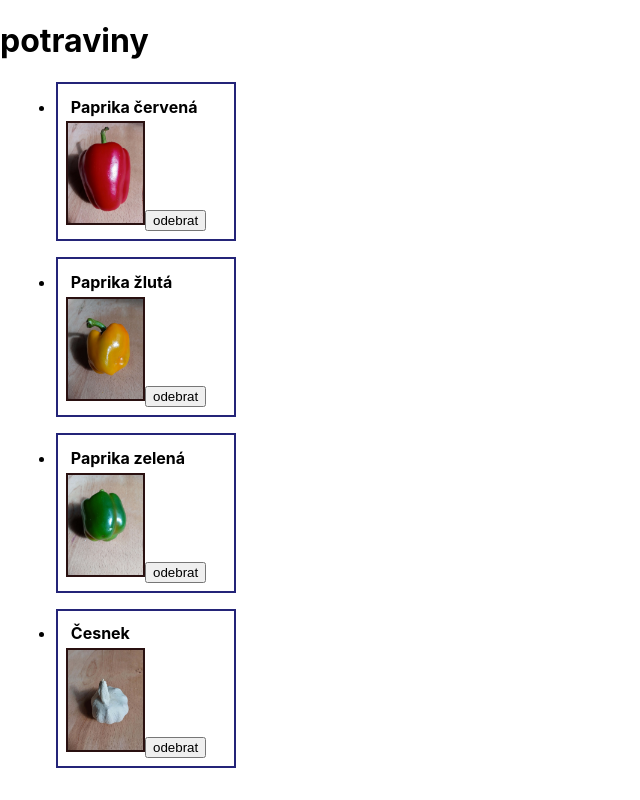
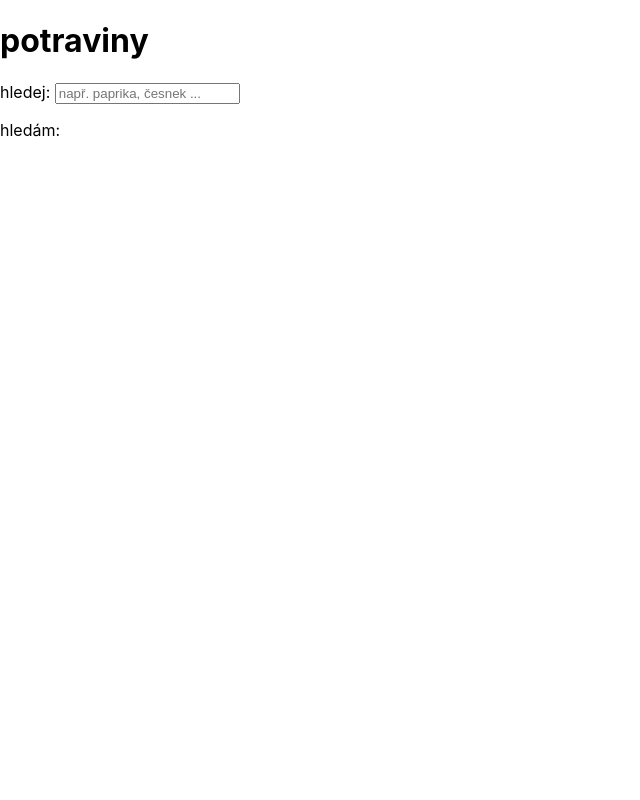
Before and after one commit to Dusan-Goll/OvoZel, a React (Create React App) app: page / in a window 1280 px wide. Shown: the whole page, without its empty margins (0-640 px from the left). Built offline with nearby package versions, Linux system fonts and the light colour scheme.

Commit message:
Search-component added with initial functionality -> App displays goods if searched value is exactly same as goods name.

```diff
--- a/src/App.js
+++ b/src/App.js
@@ -1,4 +1,5 @@
 import './App.css';
+import Vyhledavani from './Vyhledavani.js';
 import vseZbozi from './zbozi.js';
 import { useState } from 'react';
 
@@ -6,12 +7,22 @@ let prvotniZbozi = Object.values(vseZbozi);
 
 function App() {
   const [aktualniZbozi, setAktualniZbozi] = useState(prvotniZbozi);
+  const [vyraz, setVyraz] = useState('');
+
+  function handleChange(e) {
+    setVyraz(e.target.value);
+  }
 
   return (
     <>
       <h1>potraviny</h1>
+
+      <Vyhledavani vyraz={vyraz} onHandleChange={handleChange}/>
+      <p>hledám: {vyraz}</p>
+
       <ul>
-        {aktualniZbozi.map(zbozi => (
+        {aktualniZbozi.filter(polozka => polozka.name === vyraz)
+                      .map(zbozi => (
                         <li key={zbozi.id} className="predmet-seznamu">
                           <h3>{zbozi.name}</h3>
                           <img
@@ -19,13 +30,14 @@ function App() {
                             src={zbozi.src}
                             alt={zbozi.alt}
                           />
-            <button onClick={() => setAktualniZbozi(
+                          {/* <button onClick={() => setAktualniZbozi(
                             aktualniZbozi.filter(z => z.id !== zbozi.id)
                           )}>
                             odebrat
-            </button>
+                          </button> */}
                         </li>
-        ))}
+                      )
+        )}
       </ul>
     </>
   );
--- /dev/null
+++ b/src/Vyhledavani.js
@@ -0,0 +1,18 @@
+
+export default function Vyhledavani({ vyraz, onHandleChange }) {
+
+  return (
+    <>
+      <form>
+        <label>hledej: </label>
+        <input
+          id="vyhledavaci-pole"
+          type="text"
+          placeholder="např. paprika, česnek ..."
+          value={vyraz}
+          onChange={onHandleChange}
+        />
+      </form>
+    </>
+  );
+}
```
Lines whose indentation alone changed are shown as unchanged.
